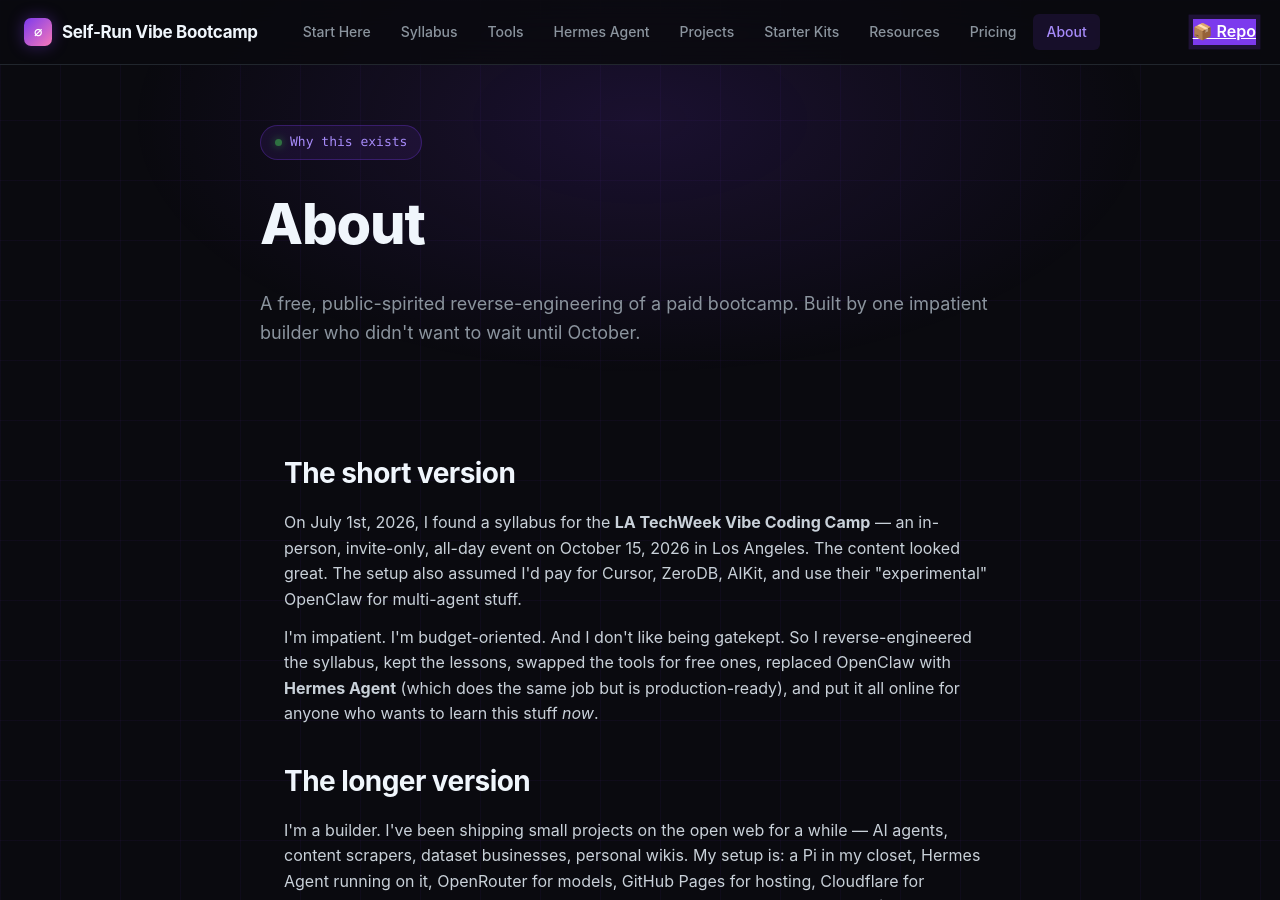
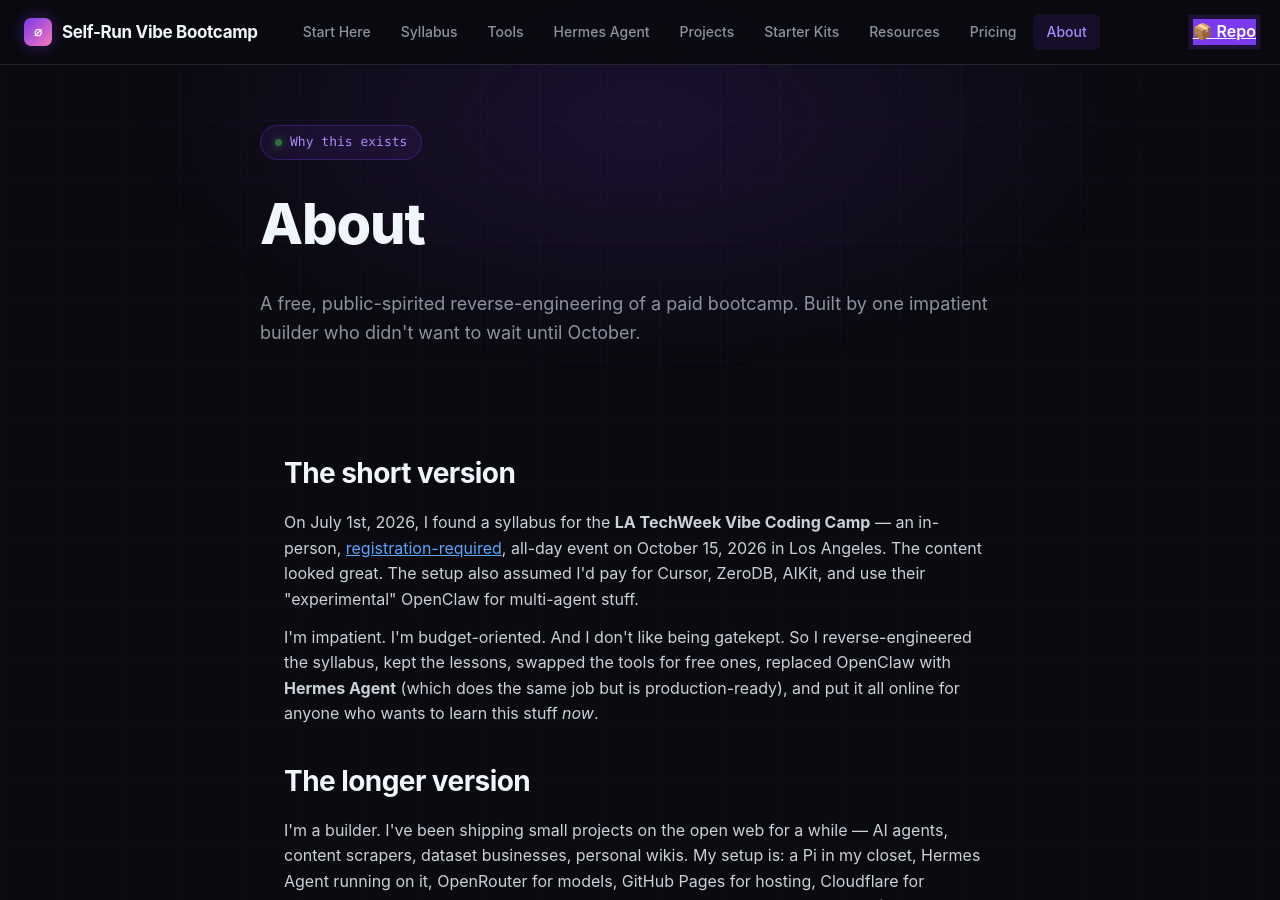
Before and after one commit to djphamdev/self-run-vibe-bootcamp, a Jekyll site: the page built from about.md, in a window 1280 px wide and 900 px high. Built offline with Jekyll 4.4.1, drawn with Linux system fonts in a browser that asks for light colours; some of the changed text lies outside the part shown.

Commit message:
Update attribution and Luma link; enable Discussions
- about.md: Changed 'invite-only' to 'registration-required', added Luma link, changed signature from 'ZeroSkills (Don Zzzilla)' to 'Don'
- README.md: Changed 'invite-only' to 'registration-required' with Luma link, changed attribution from 'Built by ZeroSkills' to 'Built by djphamdev'
- index.md: Changed 'invite-only' to 'registration-required' with Luma link
- LICENSE: Changed 'invite-only' to 'registration-required' with Luma link
- Enabled GitHub Discussions on the repo

```diff
--- a/about.md
+++ b/about.md
@@ -22,12 +22,12 @@ description: "Why we built this. The camp costs money. We don't. Same skills, fr
 
   <h2>The short version</h2>
   <p>
-    On July 1st, 2026, I found a syllabus for the <strong>LA TechWeek Vibe
-    Coding Camp</strong> — an in-person, invite-only, all-day event on
-    October 15, 2026 in Los Angeles. The content looked great. The setup
-    also assumed I'd pay for Cursor, ZeroDB, AIKit, and use their
-    "experimental" OpenClaw for multi-agent stuff.
-  </p>
+      On July 1st, 2026, I found a syllabus for the <strong>LA TechWeek Vibe
+      Coding Camp</strong> — an in-person, <a href="https://luma.com/s0qgwh1y" target="_blank" rel="noopener">registration-required</a>, all-day event on
+      October 15, 2026 in Los Angeles. The content looked great. The setup
+      also assumed I'd pay for Cursor, ZeroDB, AIKit, and use their
+      "experimental" OpenClaw for multi-agent stuff.
+    </p>
   <p>
     I'm impatient. I'm budget-oriented. And I don't like being gatekept.
     So I reverse-engineered the syllabus, kept the lessons, swapped the
```
Also changed, not shown: other parts of about.md (+1 -1 lines), index.md (+1 -1 lines), README.md, 1 other file.
